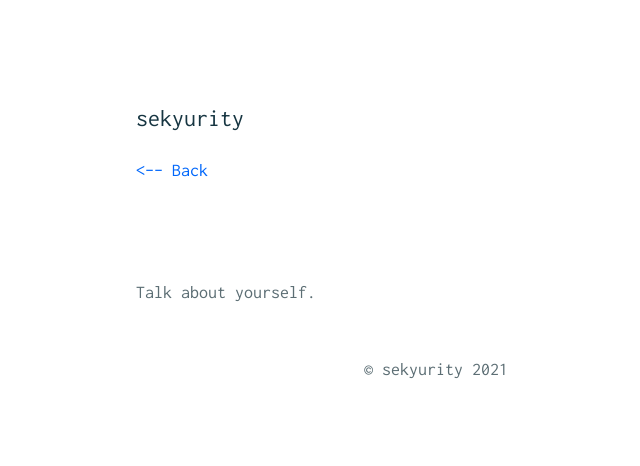
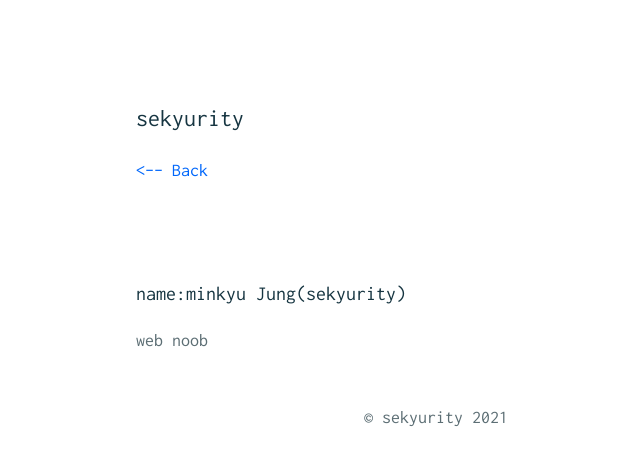
Before and after one commit to sekyurity/sekyurity.github.io, a Jekyll site: the page built from _pages/about.md, in a window 1280 px wide. Shown: the top 466 px of the page, without its empty margins (204-844 px from the left). Built offline with Jekyll 4.4.1, drawn with Linux system fonts in a browser that asks for light colours; comment, search, counter and statistics services are not loaded.

Commit message:
Update about.md
2021-09-20 1:38

```diff
--- a/_pages/about.md
+++ b/_pages/about.md
@@ -3,4 +3,6 @@ layout: page
 title: About
 permalink: /about/
 ---
-Talk about yourself.
+
+### name:minkyu Jung(sekyurity)
+web noob
```
